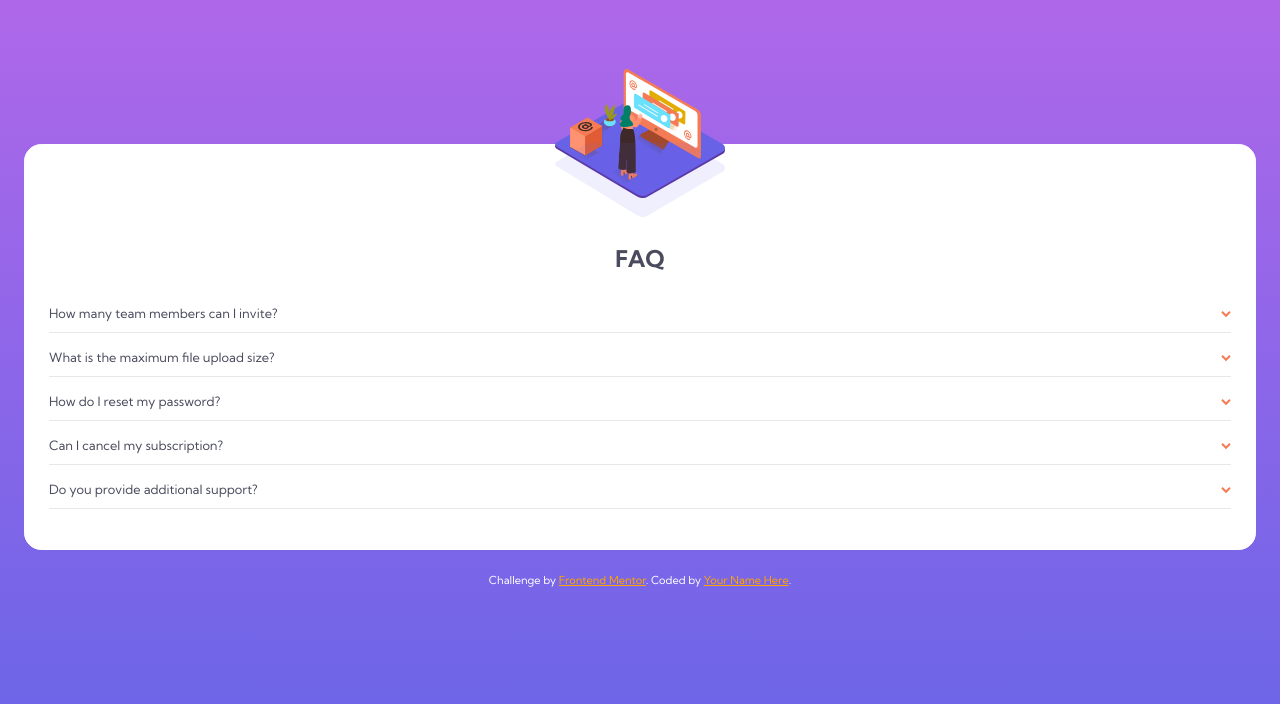
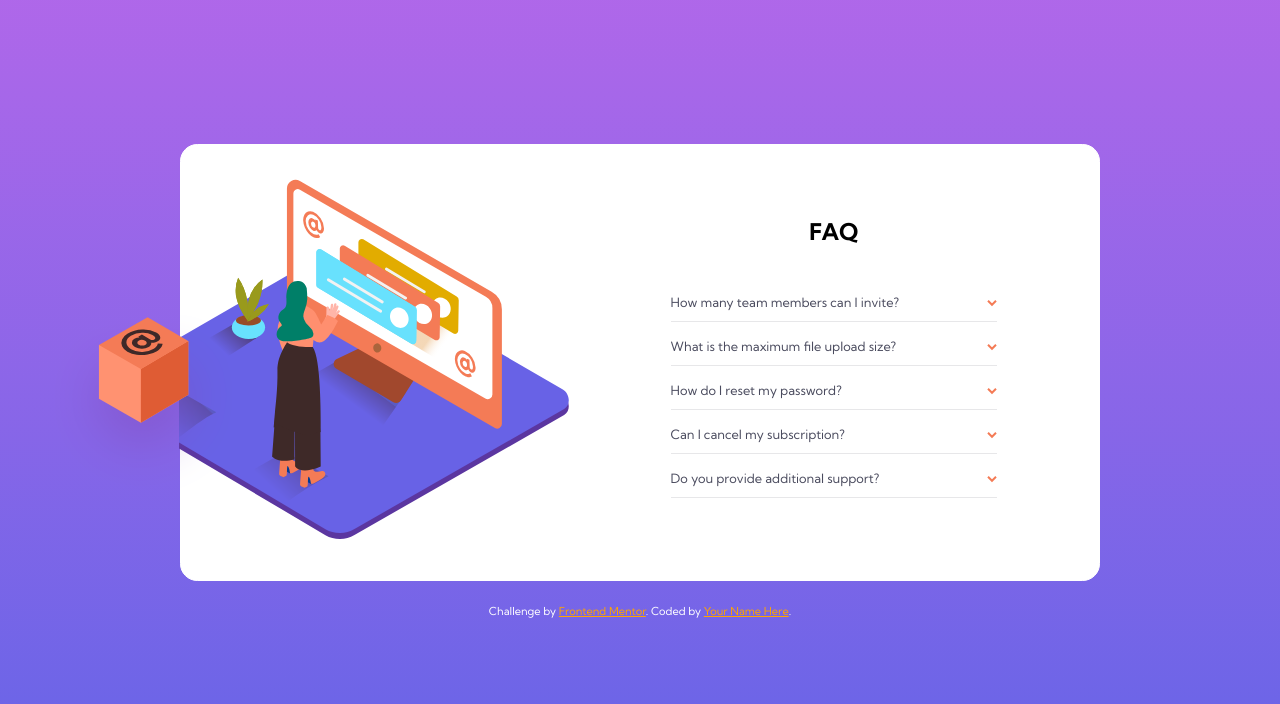
Before and after one commit to Theuz1nh0/FAQ-Accordion-Card, a plain HTML site: page index.html in a window 1280 px wide. Drawn offline with Linux system fonts and the light colour scheme.

Commit message:
começando a versão desktop

```diff
--- a/index.html
+++ b/index.html
@@ -17,14 +17,16 @@
 
 <body>
 
-  <main>
+  <main id="mainContainer">
     <div class="container">
       <div class="card-container">
         <div class="card">
           <div class="container-image">
             <div class="image-position">
-              <img class="illustration-mobile" src="./images/illustration-woman-online-mobile.svg">
-              <img class="bg-pattern-mobile" src="./images/bg-pattern-mobile.svg">
+              <img class="illustration-mobile" id="illustrationMobile" src="./images/illustration-woman-online-mobile.svg">
+              <img class="illustration-desktop" id="illustrationDesktop" src="./images/illustration-woman-online-desktop.svg">
+              <img class="bg-pattern-mobile" id="bgPatternMobile" src="./images/bg-pattern-mobile.svg">
+              <img class="illustration-box-desktop" src="./images/illustration-box-desktop.svg">
             </div>
           </div>
 
--- a/js/script.js
+++ b/js/script.js
@@ -30,13 +30,14 @@ const questions = [
 let heightQuestionContainer;
 let heightsVetor = [];
 
+// function to get the height value of "questions-container" and store it in a array
+// with this array we can change height value with slight transition when "question-container" is clicked
 function getHeightValue(question) {
     for (var i = 1; i <= 2; i++) {
         if (i == 1) {
             question.style.overflow = "visible";
             question.style.height = "auto";
             heightQuestionContainer = question.clientHeight + 1;
-
             heightsVetor.push(heightQuestionContainer);
 
         } else {
@@ -60,12 +61,11 @@ function listener(question, answer, span, height) {
             span.style.transform = "rotate(0)";
             question.style.overflow = "hidden";
             question.style.height = "2.75rem";
-            answer.style.color = "hsl(240, 6%, 100%)";
+            answer.style.color = "hsl(240, 6%, 50%, 0)";
         } else {
             span.style.transform = "rotate(-180deg)";
             question.style.overflow = "visible";
             answer.style.color = "hsl(240, 6%, 50%)";
-
             question.style.height = height + "px";
         }
 
--- a/style.css
+++ b/style.css
@@ -7,7 +7,7 @@
 body {
     background-color: hsl(240, 73%, 65%);
     background-image: linear-gradient(hsl(273, 75%, 66%), hsl(240, 73%, 65%));
-    background-repeat: no-repeat;
+    background-repeat: repeat-x;
     font-family: 'Kumbh Sans', sans-serif;
     font-size: 0.72rem;
     padding: 1.5rem;
@@ -15,6 +15,9 @@ body {
     height: 100vh;
 }
 
+main {
+    max-width: 57.5rem;
+}
 
 .card-container {
     border: 1px solid white;
@@ -48,7 +51,6 @@ body {
 }
 
 .card-content h1 {
-    color: hsl(237, 12%, 33%);
     text-align: center;
     margin-bottom: 1rem;
 }
@@ -73,16 +75,19 @@ body {
 }
 
 .answer-content {
-    color: hsl(240, 6%, 100%);
+    color: hsl(240, 6%, 50%, 0);
     line-height: 1.7em;
     padding: 0 2rem 1rem 0;
     transition: color 1s;
     word-spacing: 2px;
 }
 
-.display-off {
+.illustration-desktop,
+.bg-pattern-desktop,
+.illustration-box-desktop {
     display: none;
 }
+
 
 .attribution {
     color: white;
@@ -93,3 +98,71 @@ body {
 .attribution a {
     color: orange;
 }
+
+@media only screen and (min-width: 768px) {
+    main {
+        width: 57.5rem;
+        margin: 0 auto;
+    }
+
+    .card-container {
+        padding: 4.5rem 6.375rem 5.125rem 0;
+    }
+
+    .card {
+        display: flex;
+    }
+
+    .container-image {
+        width: 60%;
+    }
+
+    .card-content {
+        width: 40%;
+    }
+
+    .card-content h1 {
+        margin-bottom: 2rem;
+    }
+
+    .image-position {
+        position: relative;
+        top: 50%;
+        left: -18%;
+    }
+
+    .illustration-desktop {
+        bottom: 180%;
+        object-fit: cover;
+        object-position: right;
+        right: 43%;
+        position: relative;
+        height: 22.5rem;
+        width: 24.375rem;
+    }
+
+    .illustration-box-desktop {
+        bottom: 405%;
+        object-fit: cover;
+        object-position: top;
+        position: relative;
+        right: 120%;
+    }
+
+    /* .image-position::after {
+        content:  url(./images/bg-pattern-desktop.svg);
+        position: relative;
+        top: 200px;
+        z-index: 0;
+    } */
+
+    .illustration-mobile,
+    .bg-pattern-mobile {
+        display: none;
+    }
+
+    .illustration-desktop,
+    .illustration-box-desktop {
+        display: block;
+    }
+}
```
